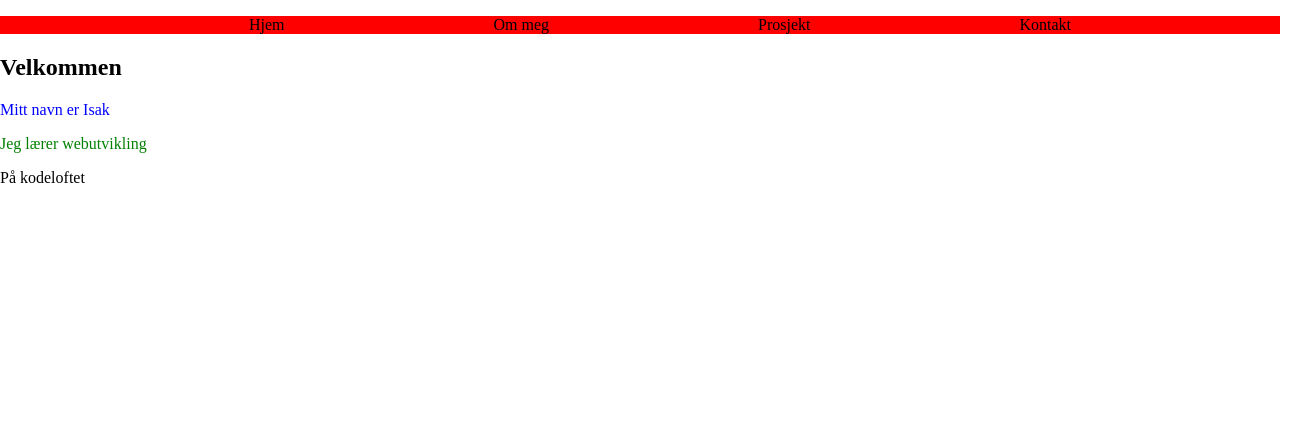
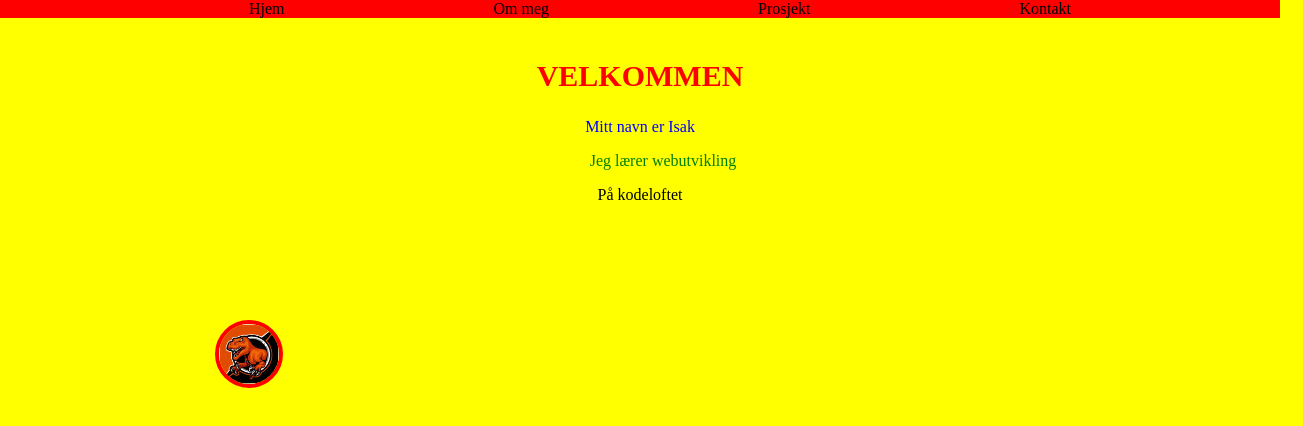
Before and after one commit to isak123isak/stackblitz-starters-ztb2rk, a website: page index.html in a window 1280 px wide. Shown: the whole page, 1303 px wide, since content can reach past the window. Drawn offline with Linux system fonts and the light colour scheme.

Commit message:
Ferdig-Prosjekt

```diff
--- a/index.html
+++ b/index.html
@@ -25,11 +25,12 @@
       </nav>
     </header>
     <section>
-      <h1>Velkommen</h1>
+      <h1>VELKOMMEN</h1>
       <p class="blue">Mitt navn er Isak</p>
       <p class="green">Jeg lærer webutvikling</p>
       <p class="black">På kodeloftet</p>
     </section>
     </main>
+    <img src="dino.jpeg">
   </body>
 </html>
--- a/styles.css
+++ b/styles.css
@@ -1,14 +1,16 @@
 body{
 margin: 0;
+background-color: yellow;
 }
 
 .navbar{
 
   background-color: red;
+  position: relative;
+  top: -16px;
 }
 
 .navul{
-
   display: flex;
   flex-direction: row;
   justify-content: space-evenly;
@@ -18,21 +20,63 @@ margin: 0;
   padding-inline-start: o;
 }
 
-p{
-  color: blue;
+h1{
+  text-align: center;
+  font-size: 30px;
+  color: red;
+
+
 
 }
 
+p{
+  color: blue;
+  text-align: center;
+}
+
+
+
 .green{
   color: green;
+  text-align: center;
+  position: relative;
+  left: 23px;
 }
 
 .blue{
 
   color: blue;
+  text-align: center;
 }
 
 .black{
 
   color: black;
+  text-align: center;
 }
+
+img{
+height: 60px;
+width: 60px;
+border-radius: 50%;
+align-items: center;
+text-align: center;
+border: 4px solid red;
+transition: 0.3s;
+position: relative;
+bottom: -100px;
+right: -215px;
+}
+
+img:hover{
+  height: 80px;
+  width: 80px;
+  border-radius: 2px;
+  align-items: center;
+  text-align: center;
+  border: 8px solid blue;
+  transition: 0.3s;
+  position: relative;
+  bottom: -100px;
+  right: -215px;
+}
```
Also changed, not shown: dino.jpeg (added).
